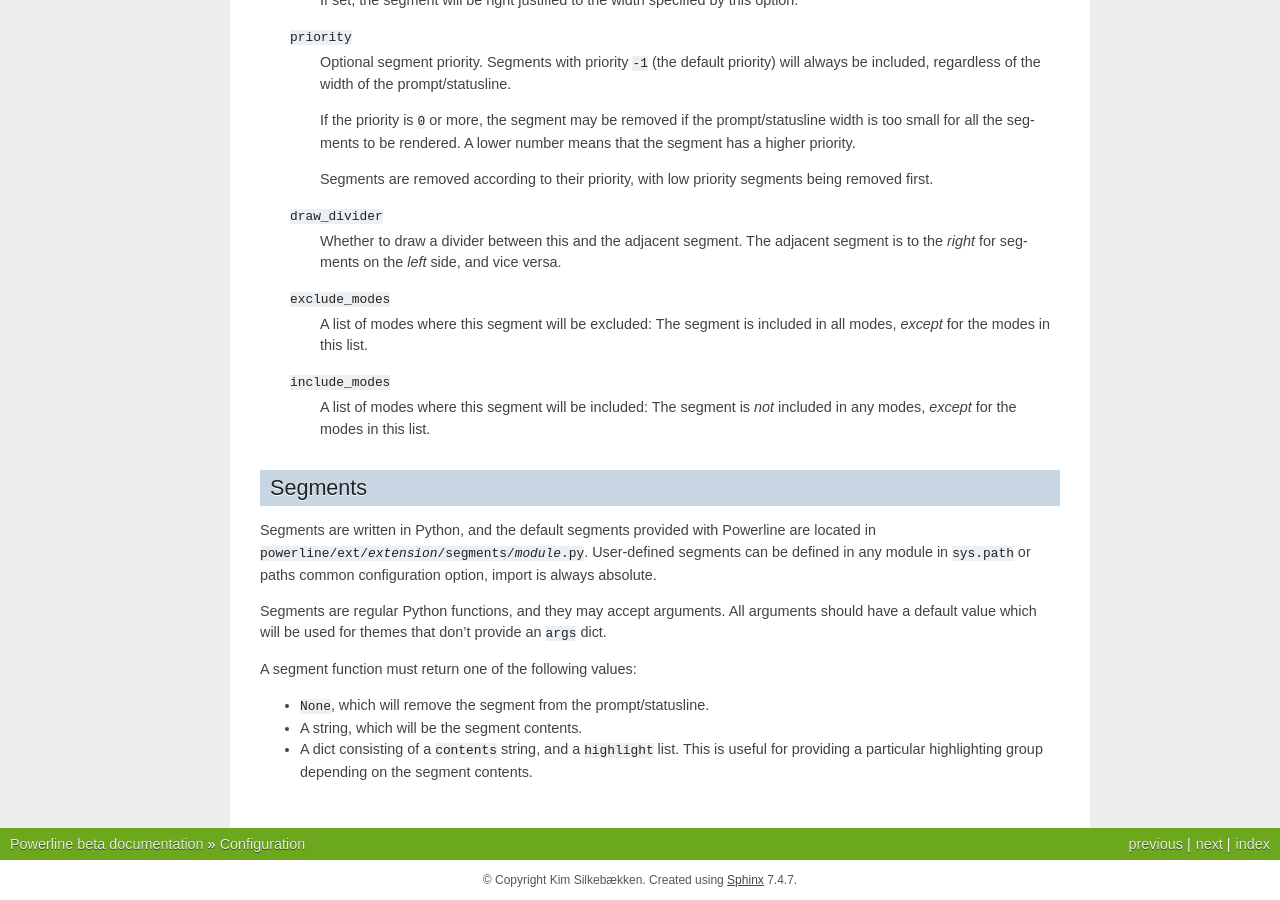
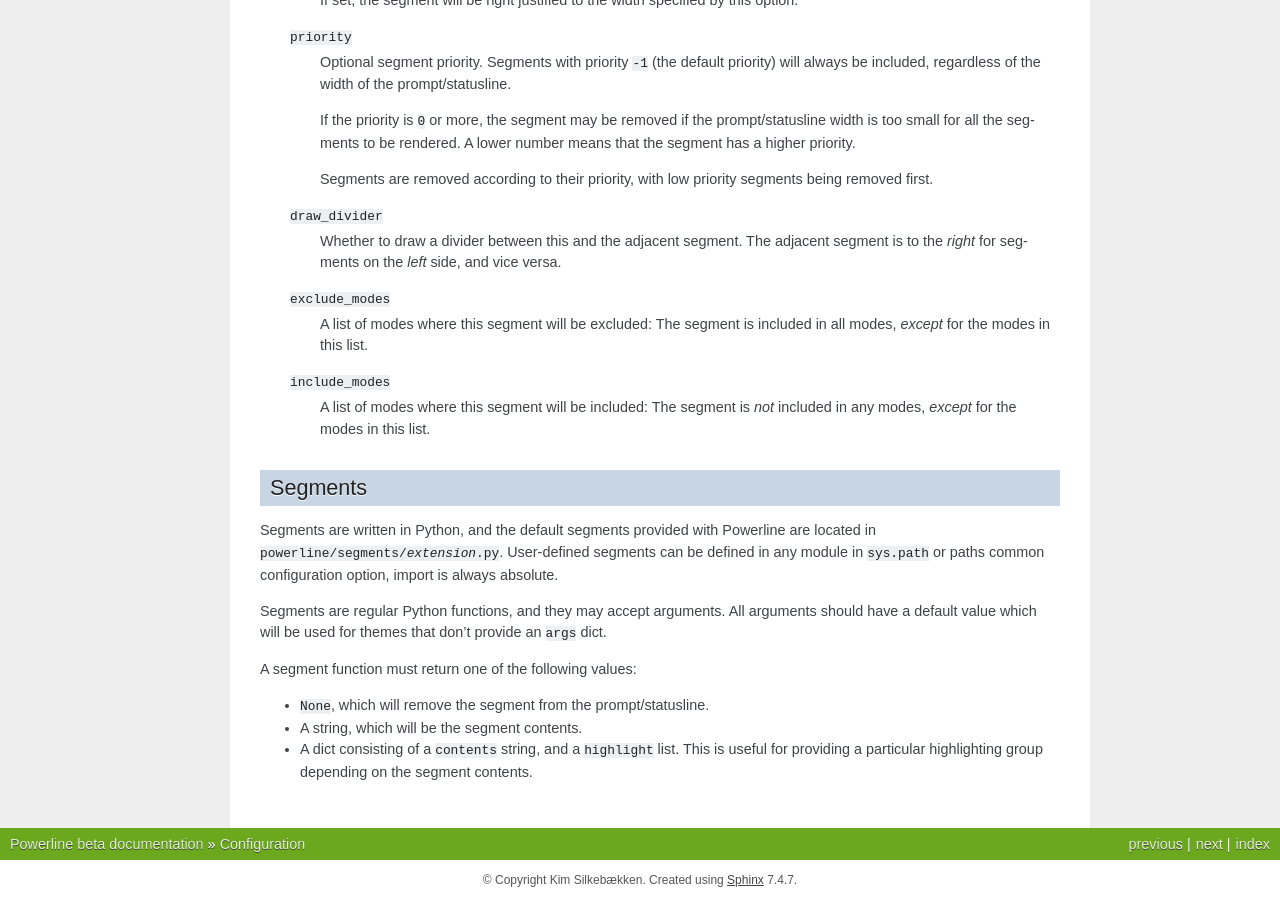
Before and after one commit to someyooyo/someyooyo, a Sphinx documentation site: the page built from docs/source/configuration.rst, in a window 1280 px wide and 900 px high, scrolled down 3400 px. Built offline with Sphinx 7.4.7, drawn with Linux system fonts in a browser that asks for light colours.

Commit message:
Update docs with new module paths

```diff
--- a/docs/source/configuration.rst
+++ b/docs/source/configuration.rst
@@ -246,10 +246,10 @@ Segments
 --------
 
 Segments are written in Python, and the default segments provided with
-Powerline are located in
-:file:`powerline/ext/{extension}/segments/{module}.py`. User-defined segments
-can be defined in any module in ``sys.path`` or :ref:`paths common configuration
-option <config-common-paths>`, import is always absolute.
+Powerline are located in :file:`powerline/segments/{extension}.py`.
+User-defined segments can be defined in any module in ``sys.path`` or
+:ref:`paths common configuration option <config-common-paths>`, import is
+always absolute.
 
 Segments are regular Python functions, and they may accept arguments. All
 arguments should have a default value which will be used for themes that
--- a/docs/source/overview.rst
+++ b/docs/source/overview.rst
@@ -104,7 +104,7 @@ Vim statusline
 If Powerline is installed as a Python package, you can enable the vim plugin
 by adding the following line to your ``vimrc``::
 
-    python from powerline.ext.vim import source_plugin; source_plugin()
+    python from powerline.bindings.vim import source_plugin; source_plugin()
 
 If Powerline is installed somewhere other than Python's site-packages
 directories you'll have to source the vim plugin file with an absolute path
@@ -113,7 +113,7 @@ to the plugin location.
 Add the following line to your ``vimrc``, where ``{path}`` is the path to
 the main Powerline project directory::
 
-    source {path}/powerline/ext/vim/source_plugin.vim
+    source {path}/powerline/bindings/vim/source_plugin.vim
 
 Terminal prompts
 ^^^^^^^^^^^^^^^^
```
